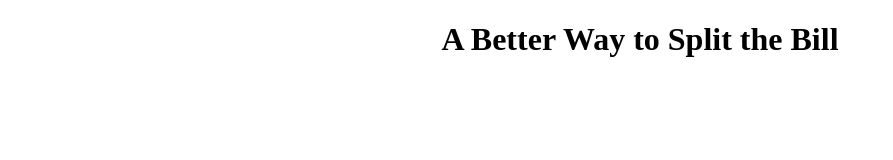
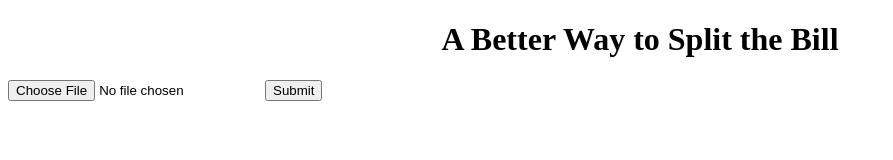
Before and after one commit to benjipelletier/Calhacks, a website: page Frontend/www/index.html in a window 1280 px wide. Shown: the whole page, without its empty margins (0-893 px from the left). Drawn offline with Linux system fonts and the light colour scheme.

Commit message:
Upated HTML

```diff
--- a/Frontend/www/index.html
+++ b/Frontend/www/index.html
@@ -4,6 +4,11 @@
 
 <center><h1>A Better Way to Split the Bill</h1></center>
 
+<form action="demo_form.asp">
+  <input type="file" name="pic" accept="image/*">
+  <input type="submit">
+</form>
+
 
 </body>
 </html>
```
